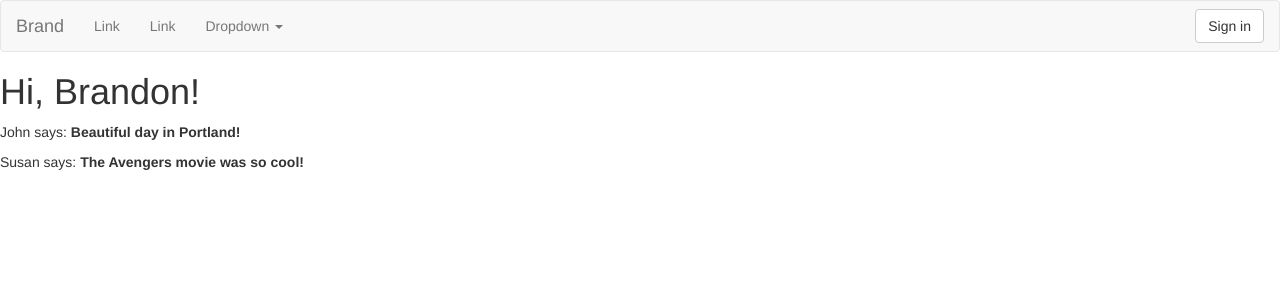
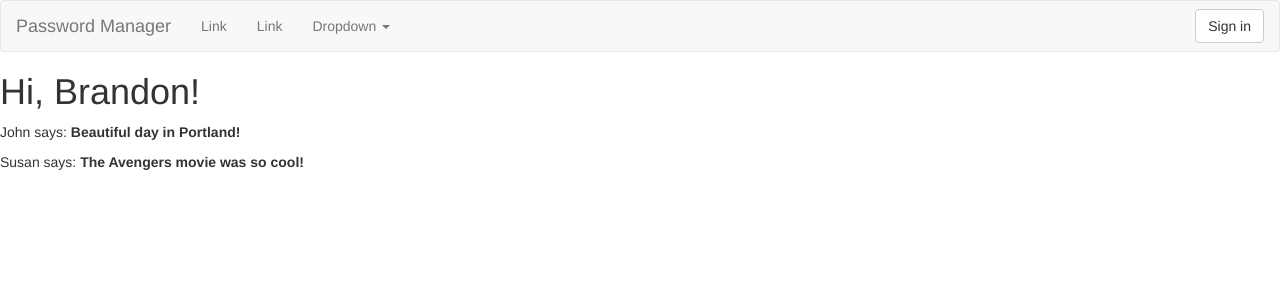
Before and after one commit to nijave/cse385-project1, a Flask app: page / in a window 1280 px wide. Shown: the top 300 px of the page. Run offline with Flask 2, Linux system fonts and the light colour scheme; some libraries are stand-ins or nearby versions.

Commit message:
Fixed some HTML issues and added title

```diff
--- a/templates/base.html
+++ b/templates/base.html
@@ -1,9 +1,12 @@
+<!doctype html>
 <html>
+<head>
+	<title>FMSCU Password Manager</title>
+	<link rel = "stylesheet" media = "screen" href = " {{ url_for('static', filename = 'bootstrap.min.css') }}">
+</head>
 
-<link rel = "stylesheet" media = "screen" href = " {{ url_for('static', filename = 'bootstrap.min.css') }}">
-
-<head>
-
+<body>
+	<header>
 	<nav class="navbar navbar-default">
 	  <div class="container-fluid">
 		<!-- Brand and toggle get grouped for better mobile display -->
@@ -14,7 +17,7 @@
 			<span class="icon-bar"></span>
 			<span class="icon-bar"></span>
 		  </button>
-      <a class="navbar-brand" href="/">Brand</a>
+		  <a class="navbar-brand" href="/">Password Manager</a>
 		</div>
 
 		<!-- Collect the nav links, forms, and other content for toggling -->
@@ -46,15 +49,11 @@
 		</div><!-- /.navbar-collapse -->
 	  </div><!-- /.container-fluid -->
 	</nav>
-
-</head>
-
-<body>
+	</header>
+	<main>
 		{% block content %}{% endblock %}
-
-</body>
-
+	</main>
 	<script src="https://ajax.googleapis.com/ajax/libs/jquery/2.1.3/jquery.min.js"></script>
 	<script type = "text/javascript" src = " {{ url_for('static', filename = 'bootstrap.min.js') }}"></script>
-
+</body>
 </html>
```
Lines whose indentation alone changed are shown as unchanged.
